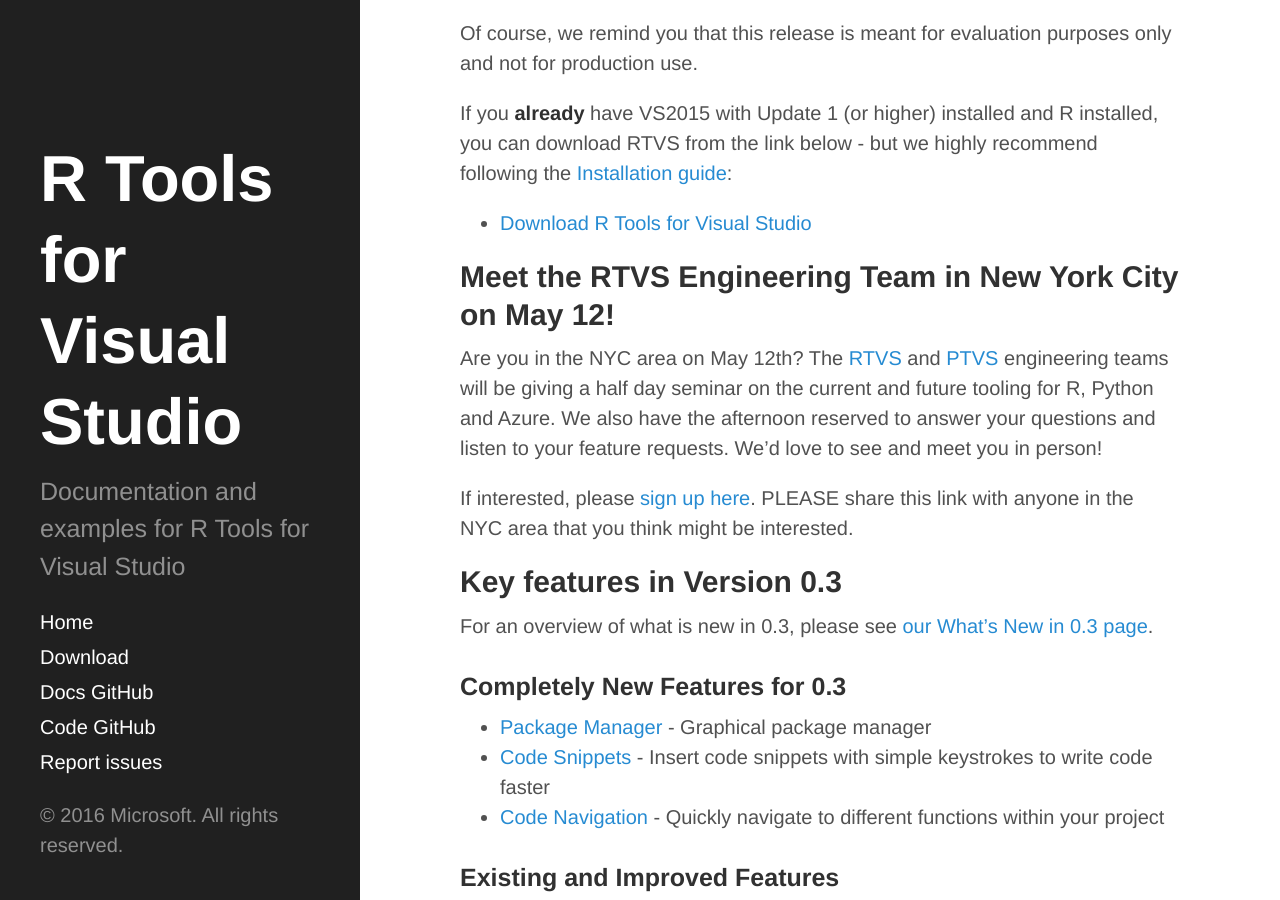
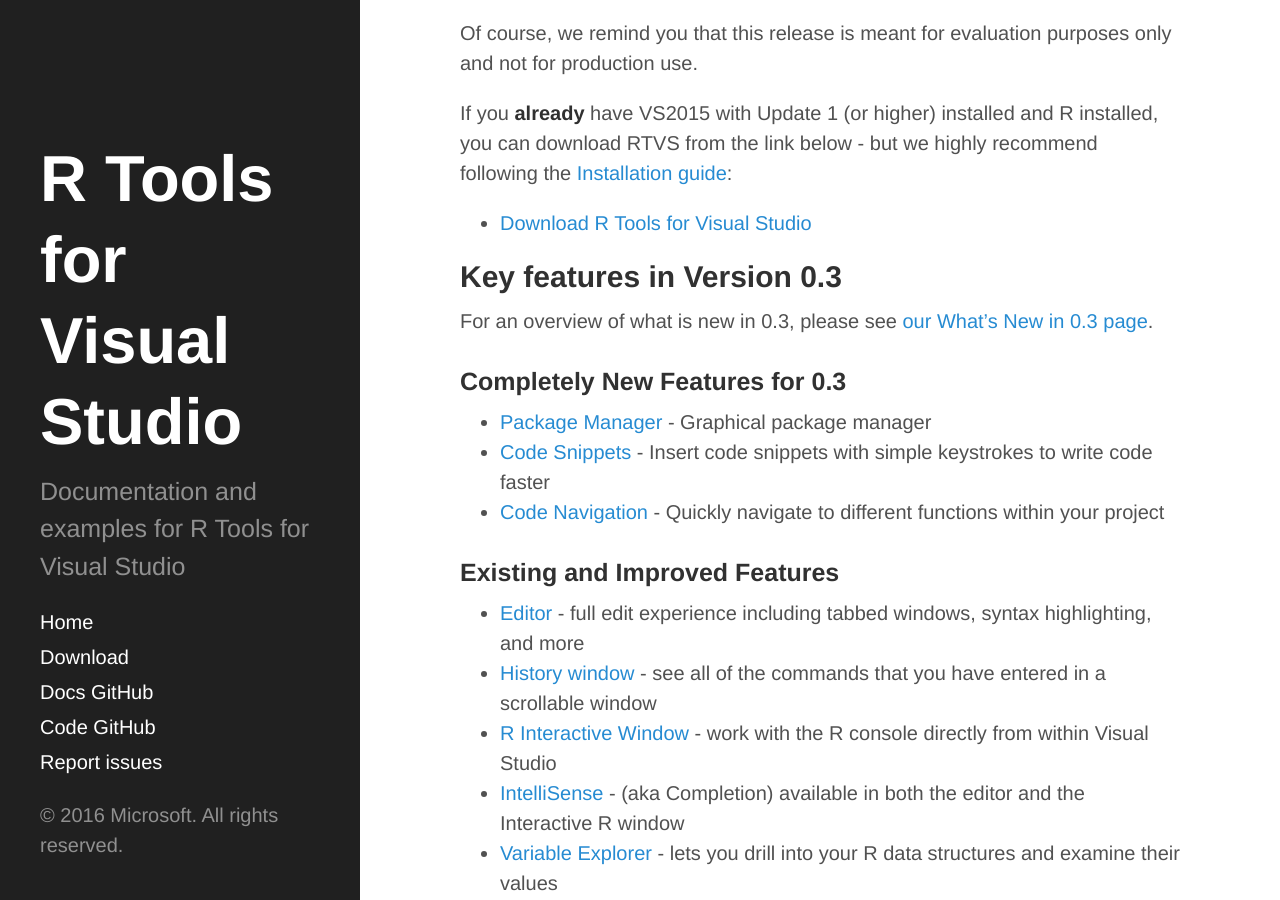
Before and after one commit to microsoft/RTVS-docs, a Jekyll site: the page built from index.md, in a window 1280 px wide and 900 px high, scrolled down 607 px. Built offline with Jekyll 4.4.1, drawn with Linux system fonts in a browser that asks for light colours.

Commit message:
removing NYC promo

```diff
--- a/index.md
+++ b/index.md
@@ -21,20 +21,6 @@
 following the [Installation guide](installation.html):
 
 * [Download R Tools for Visual Studio](https://aka.ms/rtvs-current)
-
-## Meet the RTVS Engineering Team in New York City on May 12!
-
-Are you in the NYC area on May 12th? The
-[RTVS](https://github.com/microsoft/RTVS) and
-[PTVS](https://github.com/microsoft/PTVS) engineering teams will be giving a
-half day seminar on the current and future tooling for R, Python and Azure.  We
-also have the afternoon reserved to answer your questions and listen to your
-feature requests. We’d love to see and meet you in person!
-
-If interested, please [sign up
-here](https://www.microsoftevents.com/profile/form/index.cfm?PKformID=0x1864298cc3).
-PLEASE share this link with anyone in the NYC area that you think might be
-interested.
 
 ## Key features in Version 0.3
 
```
Also changed, not shown: installer.md (+0 -14 lines), new_for_03.md (+0 -14 lines).
